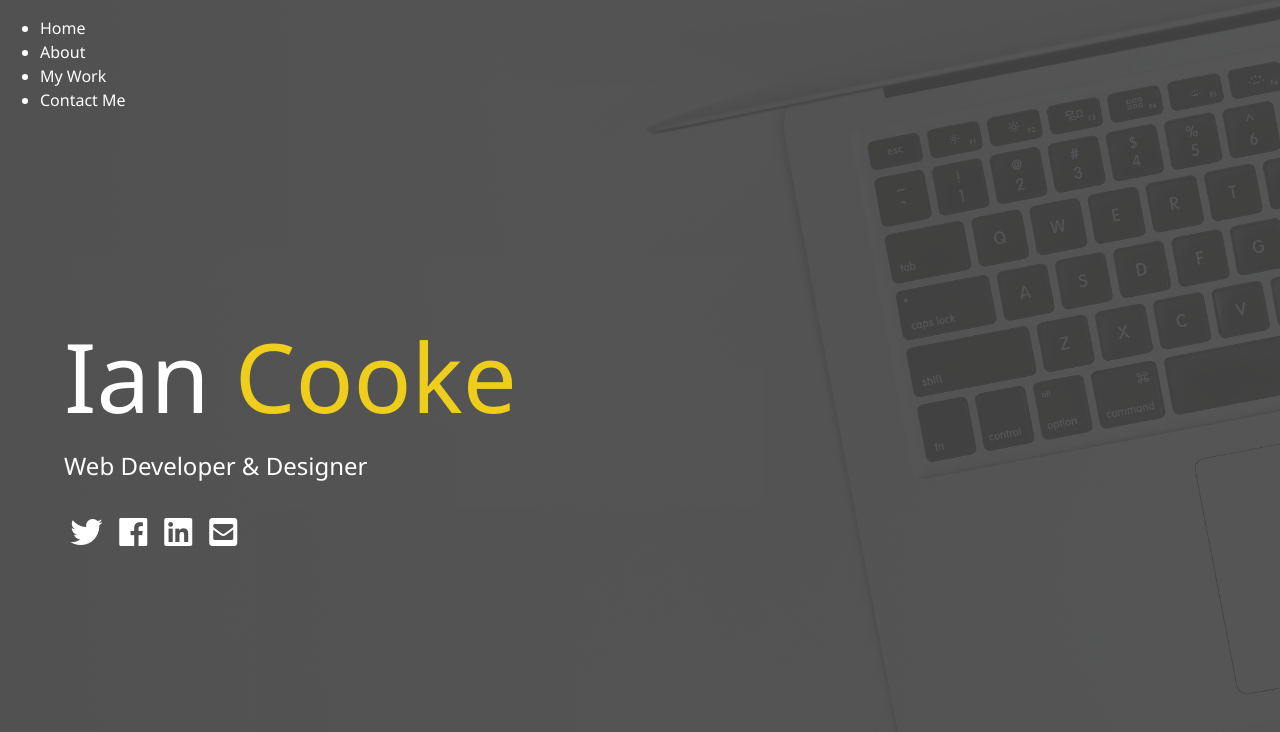
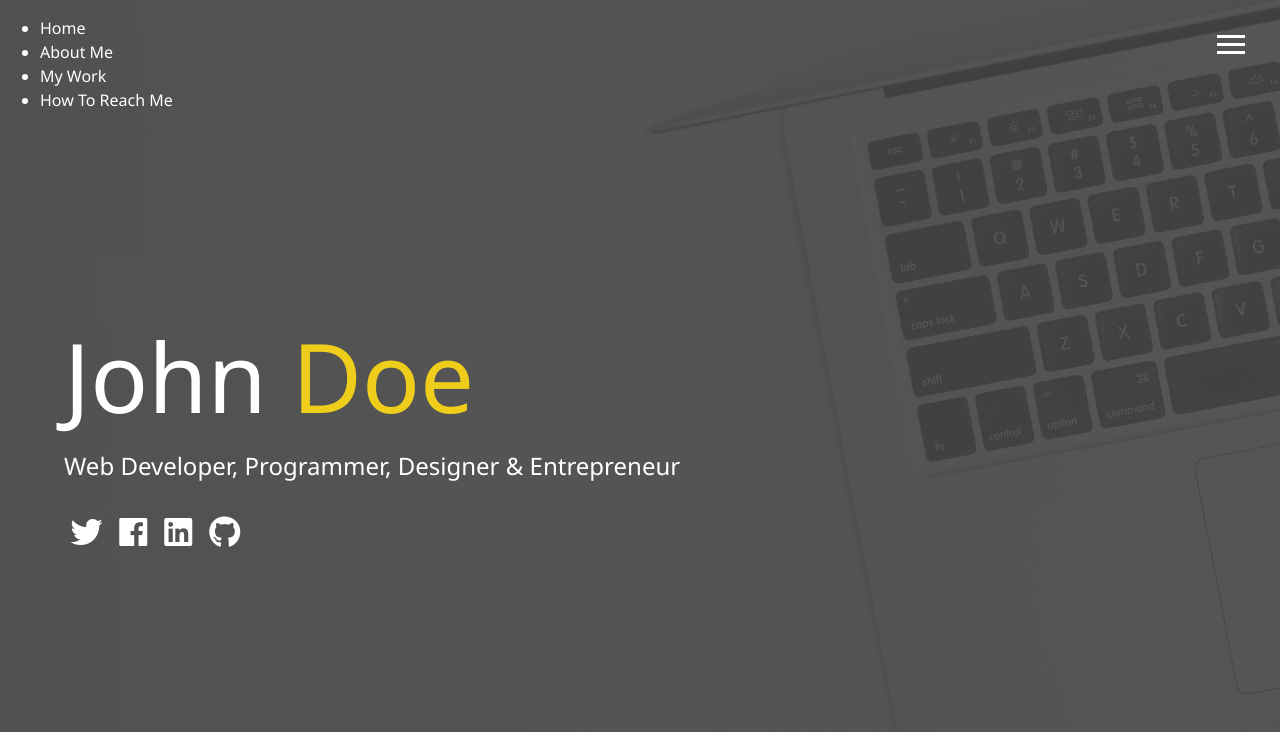
Before and after one commit to IanCooke90/MyWebsite, a website: page dist/index.html in a window 1280 px wide. Drawn offline with Linux system fonts and the light colour scheme.

Commit message:
menu button and rotate

```diff
--- a/scss/_config.scss
+++ b/scss/_config.scss
@@ -0,0 +1,30 @@
+$primary-color: #444;
+$secondary-color: #eece1a;
+$show-home-image: true;
+$home-image: url(../img/background.jpg);
+$background-opacity: 0.9;
+
+@mixin easeOut {
+  transition: all 0.5s ease-out;
+}
+
+@mixin background {
+  @if $show-home-image {
+    &#bg-img {
+      background: $home-image;
+      background-attachment: fixed;
+      background-size: cover;
+
+      &:after {
+        content: "";
+        position: absolute;
+        top: 0;
+        right: 0;
+        width: 100%;
+        height: 100%;
+        z-index: -1;
+        background: rgba($primary-color, $background-opacity);
+      }
+    }
+  }
+}
--- /dev/null
+++ b/scss/_menu.scss
@@ -0,0 +1,38 @@
+// Menu button
+.menu-btn {
+  position: absolute;
+  z-index: 3;
+  right: 35px;
+  top: 35px;
+  cursor: pointer;
+  @include easeOut;
+
+  .btn-line {
+    width: 28px;
+    height: 3px;
+    margin: 0 0 5px 0;
+    background: #fff;
+    @include easeOut;
+  }
+
+  //Rotate into X with Menu Lines
+  &.close {
+    transform: rotate(180deg);
+
+    .btn-line {
+      //Line One - Rotate
+      &:nth-child(1) {
+        transform: rotate(45deg) translate(5px, 5px);
+      }
+
+      //line Two - hide
+      &:nth-child(2) {
+        opacity: 0;
+      }
+      //line three - rotate
+      &:nth-child(3) {
+        transform: rotate(-45deg) translate(7px, -6px);
+      }
+    }
+  }
+}
--- a/scss/main.scss
+++ b/scss/main.scss
@@ -1,4 +1,6 @@
 @import "config";
+@import "menu";
+
 * {
   box-sizing: border-box;
 }
```
Also changed, not shown: dist/css/main.css, dist/index.html, dist/js/main.js.
